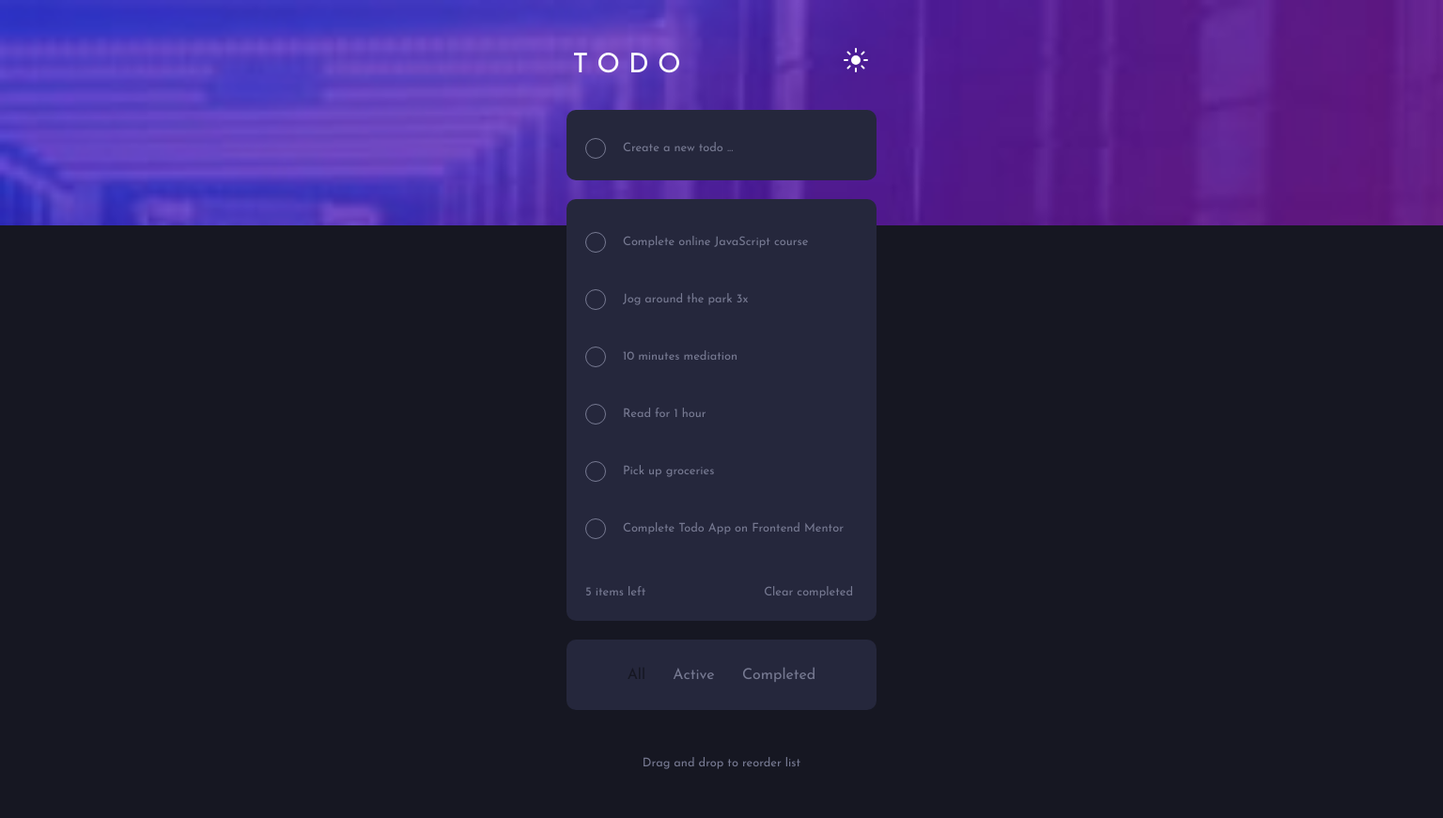
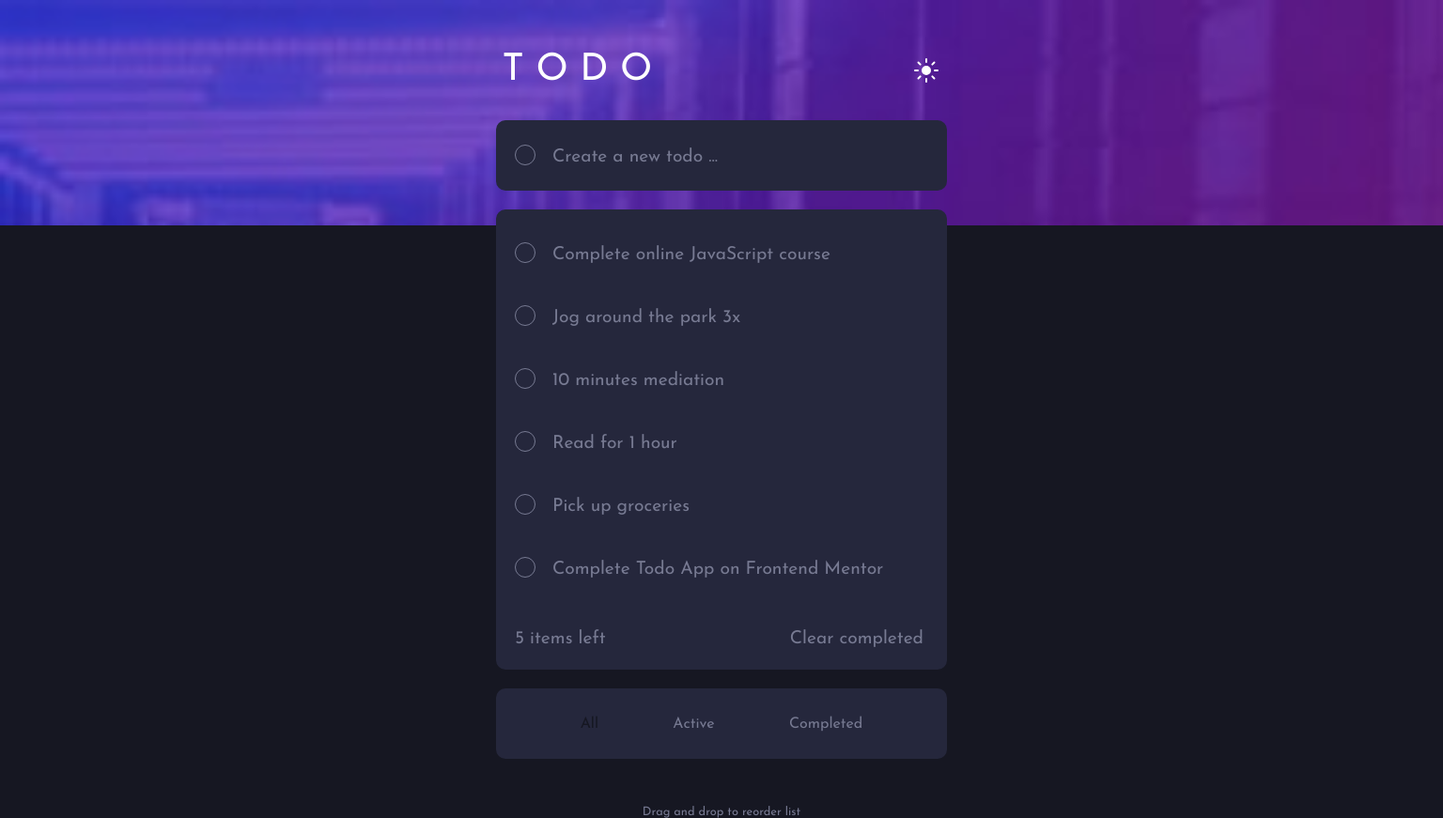
Before and after one commit to FCBasel1893/dev21_exercises, a plain HTML site: page todo-app-main/index.html in a window 1536 px wide. Shown: the whole page at 94% size. Before the commit the page ends 819 px from the top, so only its background shows below. Drawn offline with Linux system fonts and the light colour scheme.

Commit message:
add styles

```diff
--- a/todo-app-main/styles.css
+++ b/todo-app-main/styles.css
@@ -32,8 +32,6 @@ main {
     background-image: url(./images/bg-mobile-dark.jpg);
     background-repeat: no-repeat;
     background-size: 120%;
-
-
 }
 
 .box {
@@ -142,12 +140,33 @@ main {
 
 
 
-@media screen and (max-width: 1440px) {
-    .main {
+@media screen and (min-width: 1440px) {
+    .todo h1 {
+        font-size: 2.5rem;
+    }
 
+    .todo img {
+        margin-left: 150px;
 
+    }
+    .first-box {
+        width: 480px;
+        font-size: 1.2rem;
+        padding-top: 30px;
+    }
+    .big-box {
+        width: 480px;
+        height: 490px;
+        font-size: 1.2rem;
+    }
+    .bullet-point {
+        margin-top: -23px;
+    }
+    .last-box {
+        width: 480px;
+    }
+}
 
-}
 
 
 
```
